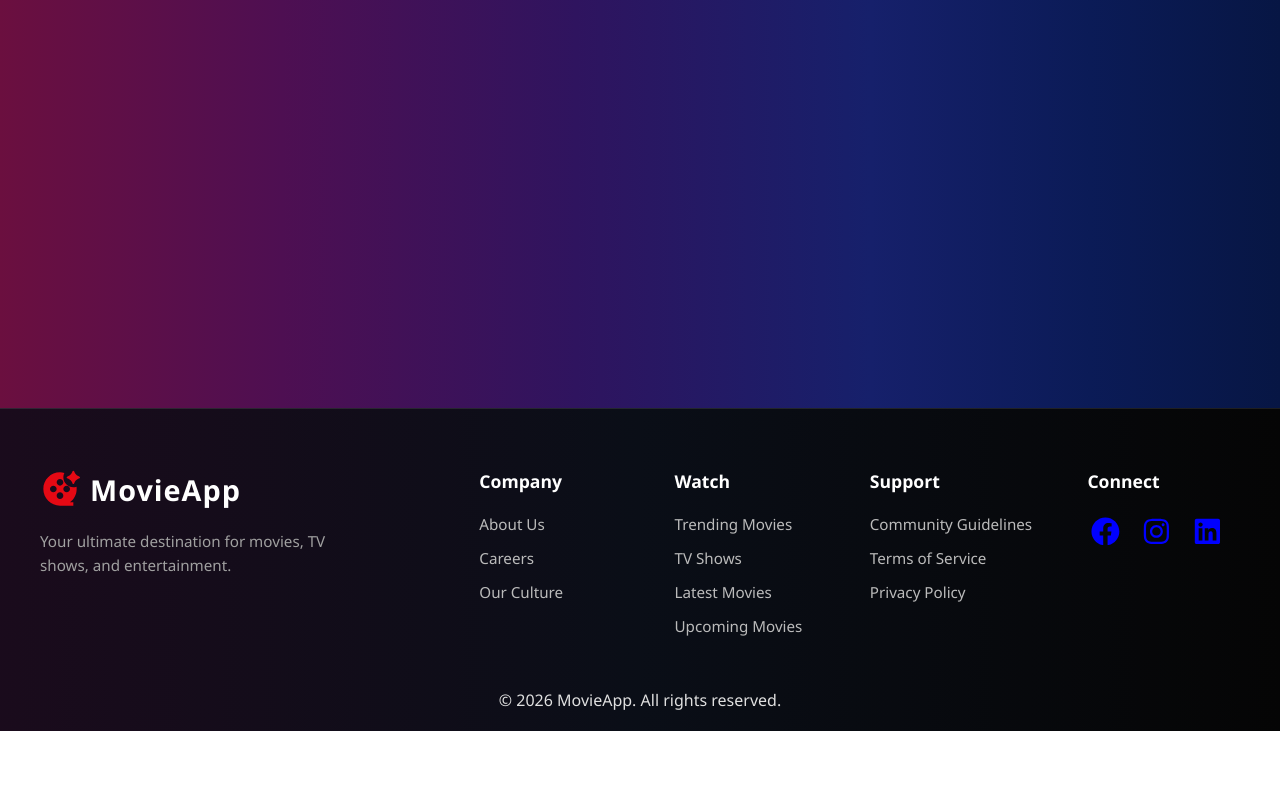
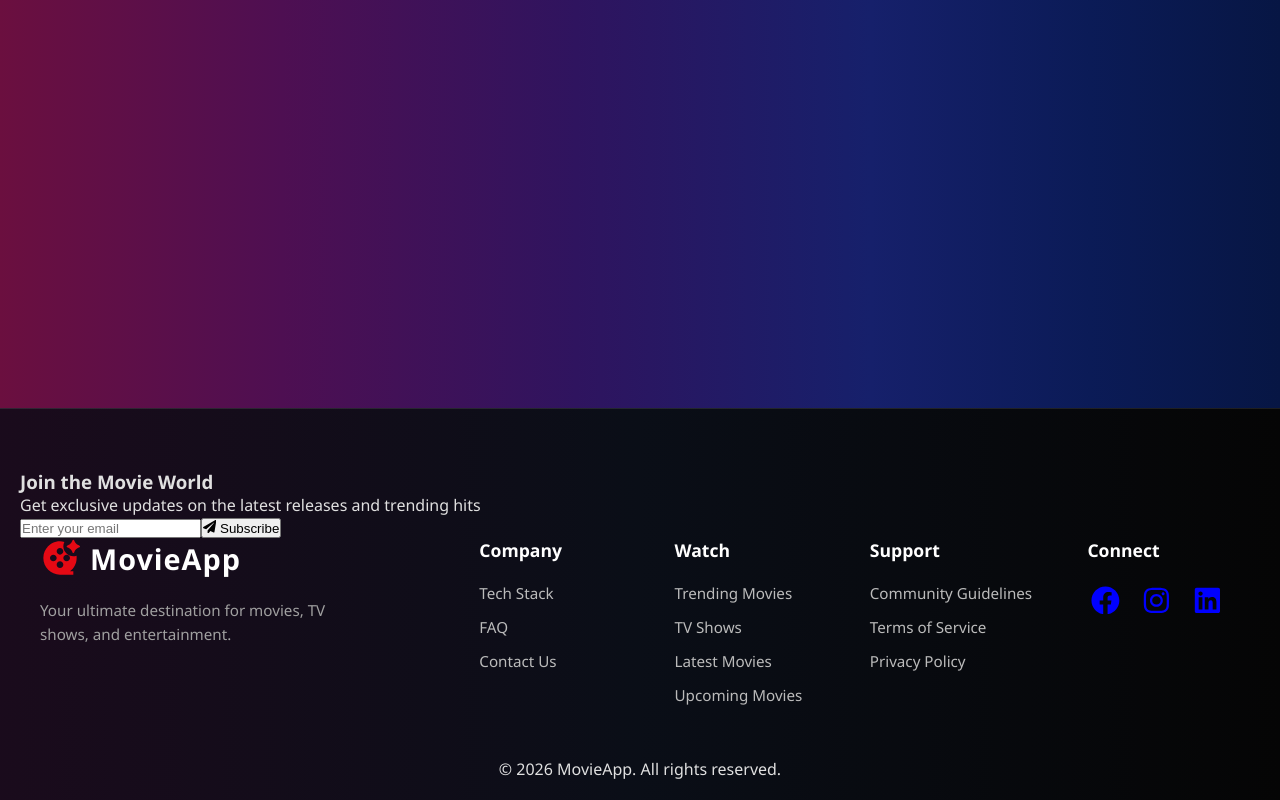
Before and after one commit to Kanchan012/MovieApp, a React (Vite) app: page /search in a window 1280 px wide. Shown: the part 470-1270 px from the top of the page. Before the commit the page ends 1201 px from the top, so only its background shows below. Built offline with nearby package versions, Linux system fonts and the light colour scheme.

Commit message:
updated footer file

```diff
--- a/src/components/Footer.tsx
+++ b/src/components/Footer.tsx
@@ -1,11 +1,48 @@
-import React from "react";
+import { useState } from "react";
+import { NavLink } from "react-router-dom";
 import "./Footer.css";
 import Logo from "./common/Logo";
-import { FaFacebook, FaInstagram, FaLinkedin } from "react-icons/fa";
+import { FaFacebook, FaInstagram, FaLinkedin, FaPaperPlane } from "react-icons/fa";
+import { toast } from "react-toastify";
 
 const Footer: React.FC = () => {
+  const [email, setEmail] = useState("");
+
+  const handleSubscribe = (e: React.FormEvent) => {
+    e.preventDefault();
+    if (email.trim()) {
+      if (!email.toLowerCase().endsWith("@gmail.com")) {
+        toast.error("Please enter a valid Gmail address (@gmail.com)");
+        return;
+      }
+      toast.success(`Subscription successful! We'll alert ${email} for new movies.`);
+      setEmail("");
+    }
+  };
+
   return (
     <footer className="footer">
+      <div className="newsletter-section">
+        <div className="newsletter-content">
+          <div className="newsletter-text">
+            <h3>Join the Movie World</h3>
+            <p>Get exclusive updates on the latest releases and trending hits</p>
+          </div>
+          <form className="newsletter-form" onSubmit={handleSubscribe}>
+            <input
+              type="email"
+              placeholder="Enter your email"
+              value={email}
+              onChange={(e) => setEmail(e.target.value)}
+              required
+            />
+            <button type="submit" className="subscribe-btn">
+              <FaPaperPlane /> Subscribe
+            </button>
+          </form>
+        </div>
+      </div>
+
       <div className="footer-content">
         <div className="footer-brand">
           <Logo className="footer-logo" />
@@ -19,13 +56,13 @@ const Footer: React.FC = () => {
             <h3>Company</h3>
             <ul>
               <li>
-                <a href="#">About Us</a>
+                <NavLink to="/tech-stack">Tech Stack</NavLink>
               </li>
               <li>
-                <a href="#">Careers</a>
+                <NavLink to="/faq">FAQ</NavLink>
               </li>
               <li>
-                <a href="#">Our Culture</a>
+                <NavLink to="/contact">Contact Us</NavLink>
               </li>
             </ul>
           </div>
@@ -34,16 +71,16 @@ const Footer: React.FC = () => {
             <h3>Watch</h3>
             <ul>
               <li>
-                <a href="/trending">Trending Movies</a>
+                <NavLink to="/trending">Trending Movies</NavLink>
               </li>
               <li>
-                <a href="#">TV Shows</a>
+                <NavLink to="#">TV Shows</NavLink>
               </li>
               <li>
-                <a href="/latest">Latest Movies</a>
+                <NavLink to="/latest">Latest Movies</NavLink>
               </li>
               <li>
-                <a href="/upcoming">Upcoming Movies</a>
+                <NavLink to="/upcoming">Upcoming Movies</NavLink>
               </li>
             </ul>
           </div>
@@ -52,13 +89,13 @@ const Footer: React.FC = () => {
             <h3>Support</h3>
             <ul>
               <li>
-                <a href="#">Community Guidelines</a>
+                <NavLink to="#">Community Guidelines</NavLink>
               </li>
               <li>
-                <a href="#">Terms of Service</a>
+                <NavLink to="#">Terms of Service</NavLink>
               </li>
               <li>
-                <a href="#">Privacy Policy</a>
+                <NavLink to="#">Privacy Policy</NavLink>
               </li>
             </ul>
           </div>
@@ -66,14 +103,14 @@ const Footer: React.FC = () => {
           <div className="footer-column">
             <h3>Connect</h3>
             <div className="social-icons">
-              <a href="https://www.facebook.com">
-                <FaFacebook className="text-blue-600 bg-white border-2 border-gray-300 rounded-full w-5 h-5" />
+              <a href="https://www.facebook.com" target="_blank" rel="noopener noreferrer">
+                <FaFacebook className="social-icon-icon" />
               </a>
-              <a href="https://www.instagram.com">
-                <FaInstagram className="text-blue-600 bg-white border-2 border-gray-300 rounded-full w-5 h-5" />
+              <a href="https://www.instagram.com" target="_blank" rel="noopener noreferrer">
+                <FaInstagram className="social-icon-icon" />
               </a>
-              <a href="https://www.linkedin.com">
-                <FaLinkedin className="text-blue-600 bg-white border-2 border-gray-300 rounded-full w-5 h-5" />
+              <a href="https://www.linkedin.com" target="_blank" rel="noopener noreferrer">
+                <FaLinkedin className="social-icon-icon" />
               </a>
             </div>
           </div>
@@ -82,7 +119,7 @@ const Footer: React.FC = () => {
 
       <div className="footer-bottom-links">
         <span>
-          &copy; 2026 MovieApp. All rights reserved.
+          &copy; {new Date().getFullYear()} MovieApp. All rights reserved.
         </span>
       </div>
     </footer>
```
Lines whose indentation alone changed are shown as unchanged.
